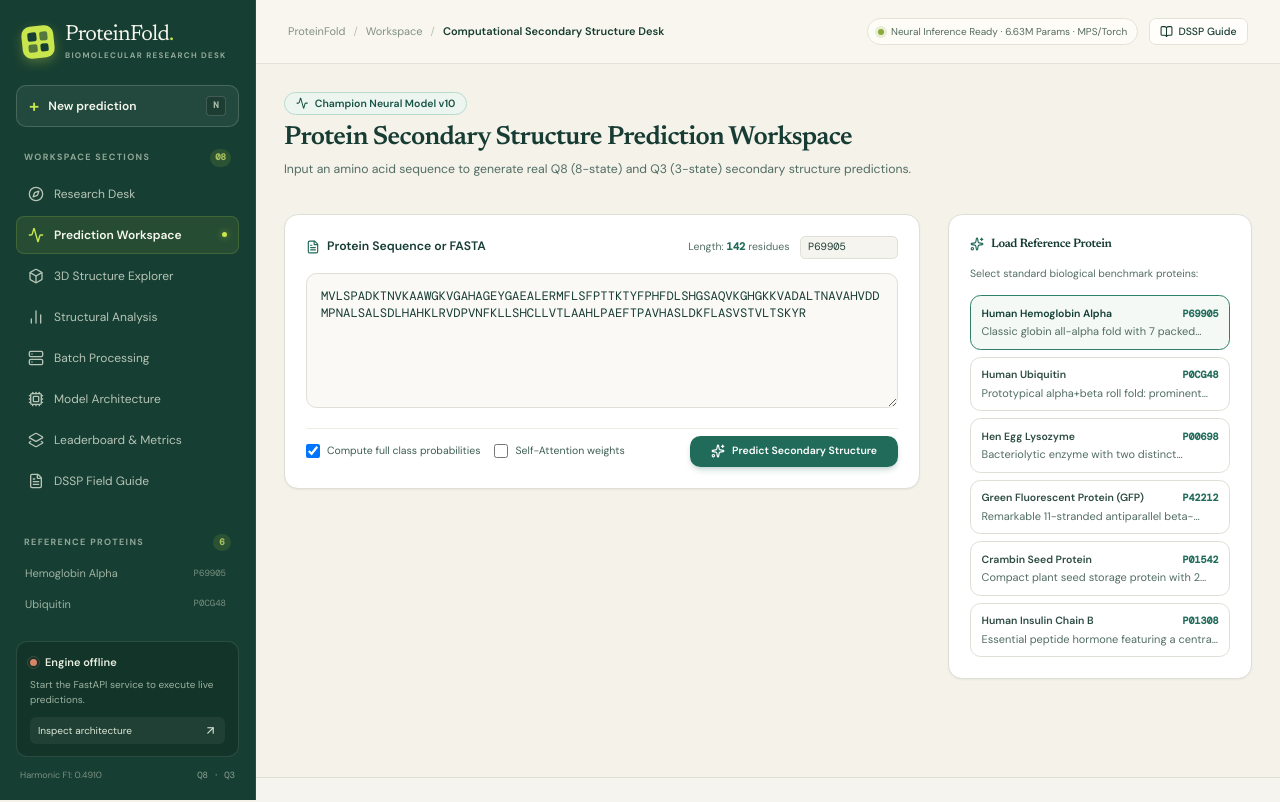
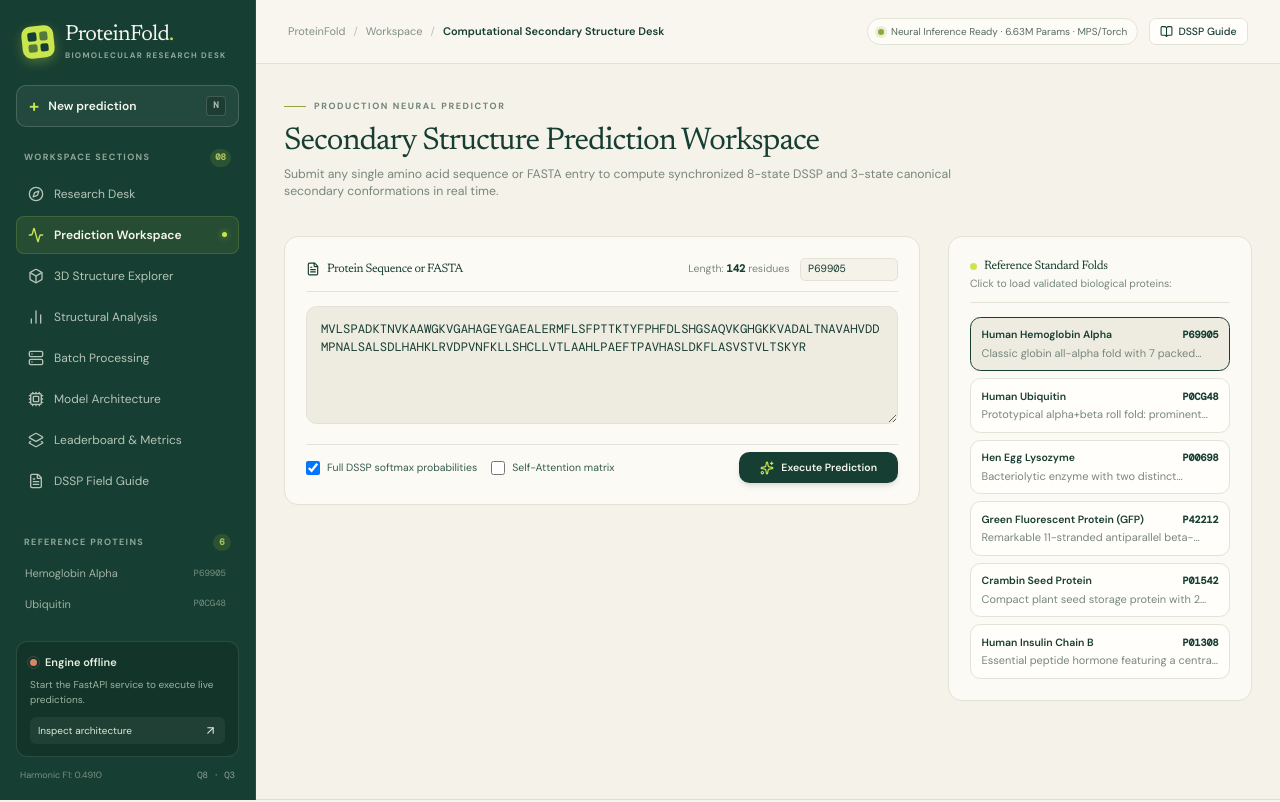
Before and after one commit to manyakaistha/helixq-protein-folding, a Next.js app in the folder frontend/: page /predict in a window 1280 px wide. Shown: the top 802 px of the page. Built offline with nearby package versions, Linux system fonts and the light colour scheme; no server answers; a web font is replaced by a local one.

Commit message:
feat(workspace): build synchronized single-sequence prediction workbench and 3D explorer page

```diff
--- a/frontend/src/app/predict/page.tsx
+++ b/frontend/src/app/predict/page.tsx
@@ -11,15 +11,22 @@ import {
   AlertCircle,
   BarChart2,
   CheckCircle2,
-  FileText
+  FileText,
+  Box,
+  Layers,
+  ArrowRight,
+  ClipboardCopy
 } from 'lucide-react';
-import { predictSequence, PredictionResult, exportPredictions } from '@/lib/api';
+import { predictSequence, PredictionResult, ResiduePrediction, exportPredictions } from '@/lib/api';
 import { EXAMPLE_PROTEINS, ExampleProtein } from '@/lib/constants';
 import { StructureViewer } from '@/components/StructureViewer';
+import { ProteinStructure3D } from '@/components/ProteinStructure3D';
 
 function PredictContent() {
   const searchParams = useSearchParams();
   const exampleId = searchParams?.get('example');
+  const querySeq = searchParams?.get('seq');
+  const queryId = searchParams?.get('id');
 
   const [sequenceInput, setSequenceInput] = useState<string>('');
   const [seqId, setSeqId] = useState<string>('protein_1');
@@ -30,9 +37,15 @@ function PredictContent() {
   const [error, setError] = useState<string | null>(null);
   const [prediction, setPrediction] = useState<PredictionResult | null>(null);
 
-  // Load example if passed in query param
+  // Synchronized active residue across 3D and 1D
+  const [selectedResidue, setSelectedResidue] = useState<ResiduePrediction | null>(null);
+
+  // Load example or query params
   useEffect(() => {
-    if (exampleId) {
+    if (querySeq) {
+      setSequenceInput(querySeq);
+      setSeqId(queryId || 'protein_custom');
+    } else if (exampleId) {
       const found = EXAMPLE_PROTEINS.find((p) => p.uniprotId === exampleId);
       if (found) {
         setSequenceInput(found.sequence);
@@ -42,7 +55,7 @@ function PredictContent() {
       setSequenceInput(EXAMPLE_PROTEINS[0].sequence);
       setSeqId(EXAMPLE_PROTEINS[0].uniprotId);
     }
-  }, [exampleId]);
+  }, [exampleId, querySeq, queryId]);
 
   const handleSelectExample = (prot: ExampleProtein) => {
     setSequenceInput(prot.sequence);
@@ -66,6 +79,9 @@ function PredictContent() {
         returnAttention
       );
       setPrediction(res);
+      if (res.residues.length > 0) {
+        setSelectedResidue(res.residues[0]);
+      }
     } catch (err: any) {
       setError(err.message || 'Failed to generate secondary structure prediction');
       setPrediction(null);
@@ -95,71 +111,79 @@ function PredictContent() {
     <div className="space-y-10">
       {/* Header */}
       <div className="space-y-2">
-        <div className="inline-flex items-center space-x-2 px-3 py-1 rounded-full bg-purple-50 dark:bg-purple-950/60 border border-purple-200 dark:border-purple-800 text-purple-700 dark:text-purple-300 text-xs font-semibold">
-          <Activity className="w-3.5 h-3.5" />
-          <span>Champion Neural Model v10</span>
+        <div className="eyebrow mb-1">
+          <span className="eyebrow-line" />
+          <span>PRODUCTION NEURAL PREDICTOR</span>
         </div>
-        <h1 className="text-3xl font-extrabold tracking-tight text-slate-900 dark:text-white">
-          Protein Secondary Structure Prediction Workspace
+        <h1 className="font-serif text-3xl sm:text-4xl text-[var(--forest)] font-normal tracking-tight">
+          Secondary Structure Prediction Workspace
         </h1>
-        <p className="text-sm text-slate-500 dark:text-slate-400">
-          Input an amino acid sequence to generate real Q8 (8-state) and Q3 (3-state) secondary structure predictions.
+        <p className="text-sm text-[var(--ink-muted)] max-w-3xl">
+          Submit any single amino acid sequence or FASTA entry to compute synchronized 8-state DSSP and 3-state canonical secondary conformations in real time.
         </p>
       </div>
 
       {/* Input Section */}
       <div className="grid grid-cols-1 lg:grid-cols-12 gap-8 items-start">
         {/* Sequence Input Card */}
-        <div className="lg:col-span-8 p-6 rounded-2xl bg-white dark:bg-slate-900 border border-slate-200 dark:border-slate-800 shadow-sm space-y-4">
-          <div className="flex flex-col sm:flex-row items-start sm:items-center justify-between gap-2">
-            <label htmlFor="seq-input" className="font-semibold text-sm text-slate-900 dark:text-white flex items-center space-x-2">
-              <FileText className="w-4 h-4 text-purple-600" />
+        <div className="lg:col-span-8 p-6 rounded-2xl bg-[var(--surface)] border border-[var(--line)] shadow-xs space-y-4">
+          <div className="flex flex-col sm:flex-row items-start sm:items-center justify-between gap-2 border-b border-[var(--line)] pb-3">
+            <label
+              htmlFor="seq-input"
+              className="font-serif font-semibold text-sm text-[var(--ink)] flex items-center space-x-2"
+            >
+              <FileText className="w-4 h-4 text-[var(--forest)]" />
               <span>Protein Sequence or FASTA</span>
             </label>
-            <div className="flex items-center space-x-3 text-xs text-slate-500">
-              <span>Length: <strong className="text-purple-600 font-mono">{rawLength}</strong> residues</span>
+            <div className="flex items-center space-x-3 text-xs text-[var(--ink-muted)]">
+              <span>
+                Length: <strong className="text-[var(--forest)] font-mono">{rawLength}</strong> residues
+              </span>
               <input
                 type="text"
                 placeholder="Protein ID"
                 value={seqId}
                 onChange={(e) => setSeqId(e.target.value)}
-                className="w-28 px-2 py-1 text-xs rounded-md border border-slate-200 dark:border-slate-700 bg-slate-50 dark:bg-slate-800 font-mono text-slate-800 dark:text-slate-200"
+                className="w-28 px-2 py-1 text-xs rounded-md border border-[var(--line)] bg-[var(--paper)] font-mono text-[var(--ink)]"
               />
             </div>
           </div>
 
           <textarea
             id="seq-input"
-            rows={6}
+            rows={5}
             value={sequenceInput}
             onChange={(e) => setSequenceInput(e.target.value)}
             placeholder="Paste raw amino acid sequence (e.g., MVLSPADKTN...) or FASTA format (>P69905...)"
-            className="w-full p-4 rounded-xl border border-slate-200 dark:border-slate-700 bg-slate-50/50 dark:bg-slate-800/50 font-mono text-xs sm:text-sm text-slate-900 dark:text-slate-100 placeholder:text-slate-400 focus:outline-none focus:ring-2 focus:ring-purple-600 transition-all resize-y"
+            className="w-full p-4 rounded-xl border border-[var(--line)] bg-[var(--paper-deep)] font-mono text-xs sm:text-sm text-[var(--ink)] placeholder:text-[var(--ink-faint)] focus:outline-hidden focus:ring-2 focus:ring-[var(--forest)] transition-all resize-y"
           />
 
-          {/* Model Options */}
-          <div className="flex flex-wrap items-center justify-between gap-4 pt-2 border-t border-slate-100 dark:border-slate-800 text-xs">
+          {/* Model Options & Predict Button */}
+          <div className="flex flex-wrap items-center justify-between gap-4 pt-2 border-t border-[var(--line)] text-xs">
             <div className="flex items-center space-x-4">
               <label className="flex items-center space-x-2 cursor-pointer select-none">
                 <input
                   type="checkbox"
                   checked={returnProbabilities}
                   onChange={(e) => setReturnProbabilities(e.target.checked)}
-                  className="rounded border-slate-300 text-purple-600 focus:ring-purple-500 w-4 h-4"
+                  className="rounded border-[var(--line)] text-[var(--forest)] focus:ring-[var(--forest)] w-4 h-4"
                 />
-                <span className="text-slate-600 dark:text-slate-300">Compute full class probabilities</span>
+                <span className="text-[var(--ink-soft)]">Full DSSP softmax probabilities</span>
               </label>
 
-              <label className="flex items-center space-x-2 cursor-pointer select-none" title="Extract real multihead attention matrix (for sequences <= 500 residues)">
+              <label
+                className="flex items-center space-x-2 cursor-pointer select-none"
+                title="Extract real multihead attention matrix (for sequences <= 500 residues)"
+              >
                 <input
                   type="checkbox"
                   checked={returnAttention}
                   disabled={rawLength > 500}
                   onChange={(e) => setReturnAttention(e.target.checked)}
-                  className="rounded border-slate-300 text-purple-600 focus:ring-purple-500 w-4 h-4 disabled:opacity-50"
+                  className="rounded border-[var(--line)] text-[var(--forest)] focus:ring-[var(--forest)] w-4 h-4 disabled:opacity-50"
                 />
-                <span className="text-slate-600 dark:text-slate-300">
-                  Self-Attention weights {rawLength > 500 && '(Seq > 500)'}
+                <span className="text-[var(--ink-soft)]">
+                  Self-Attention matrix {rawLength > 500 && '(&le; 500 res)'}
                 </span>
               </label>
             </div>
@@ -167,32 +191,34 @@ function PredictContent() {
             <button
               onClick={handlePredict}
               disabled={loading || rawLength === 0}
-              className="flex items-center space-x-2 px-6 py-2.5 rounded-xl bg-purple-600 hover:bg-purple-700 disabled:opacity-50 text-white font-semibold shadow-md shadow-purple-600/20 transition-all duration-150 hover:scale-[1.02]"
+              className="flex items-center space-x-2 px-6 py-2.5 rounded-xl bg-[var(--forest)] hover:bg-[#1a4a3c] disabled:opacity-50 text-[#f5f6ee] font-semibold shadow-md transition-all duration-150 hover:-translate-y-0.5"
             >
               {loading ? (
                 <>
-                  <RefreshCw className="w-4 h-4 animate-spin" />
-                  <span>Computing Inference...</span>
+                  <RefreshCw className="w-4 h-4 animate-spin text-[var(--lime)]" />
+                  <span>Computing Forward Pass...</span>
                 </>
               ) : (
                 <>
-                  <Sparkles className="w-4 h-4" />
-                  <span>Predict Secondary Structure</span>
+                  <Sparkles className="w-4 h-4 text-[var(--lime)]" />
+                  <span>Execute Prediction</span>
                 </>
               )}
             </button>
           </div>
         </div>
 
-        {/* Example Proteins Selector */}
-        <div className="lg:col-span-4 p-6 rounded-2xl bg-white dark:bg-slate-900 border border-slate-200 dark:border-slate-800 shadow-sm space-y-4">
-          <h3 className="font-semibold text-sm text-slate-900 dark:text-white flex items-center space-x-2">
-            <Sparkles className="w-4 h-4 text-purple-600" />
-            <span>Load Reference Protein</span>
-          </h3>
-          <p className="text-xs text-slate-500 dark:text-slate-400">
-            Select standard biological benchmark proteins:
-          </p>
+        {/* Reference Proteins Quick Loader */}
+        <div className="lg:col-span-4 p-6 rounded-2xl bg-[var(--surface)] border border-[var(--line)] shadow-xs space-y-4">
+          <div className="border-b border-[var(--line)] pb-3">
+            <h3 className="font-serif font-semibold text-sm text-[var(--ink)] flex items-center space-x-2">
+              <span className="w-2 h-2 rounded-full bg-[var(--lime)]" />
+              <span>Reference Standard Folds</span>
+            </h3>
+            <p className="text-xs text-[var(--ink-muted)] mt-0.5">
+              Click to load validated biological proteins:
+            </p>
+          </div>
 
           <div className="space-y-2">
             {EXAMPLE_PROTEINS.map((prot) => (
@@ -201,15 +227,15 @@ function PredictContent() {
                 onClick={() => handleSelectExample(prot)}
                 className={`w-full text-left p-3 rounded-xl border text-xs transition-all ${
                   seqId === prot.uniprotId
-                    ? 'border-purple-500 bg-purple-50/60 dark:bg-purple-950/40 text-purple-900 dark:text-purple-200 shadow-xs'
-                    : 'border-slate-200 dark:border-slate-800 hover:bg-slate-50 dark:hover:bg-slate-800/60 text-slate-700 dark:text-slate-300'
+                    ? 'border-[var(--forest)] bg-[var(--paper-deep)] text-[var(--ink)] shadow-xs'
+                    : 'border-[var(--line)] bg-[var(--surface-high)] hover:bg-[var(--paper)] text-[var(--ink-soft)]'
                 }`}
               >
                 <div className="flex items-center justify-between font-semibold">
-                  <span>{prot.name}</span>
-                  <span className="font-mono text-[10px] text-purple-600 dark:text-purple-400">{prot.uniprotId}</span>
+                  <span className="text-[var(--ink)]">{prot.name}</span>
+                  <span className="font-mono text-[10px] text-[var(--forest)]">{prot.uniprotId}</span>
                 </div>
-                <div className="text-[11px] text-slate-500 dark:text-slate-400 mt-1 line-clamp-1">
+                <div className="text-[11px] text-[var(--ink-muted)] mt-1 line-clamp-1">
                   {prot.description}
                 </div>
               </button>
@@ -218,30 +244,31 @@ function PredictContent() {
         </div>
       </div>
 
-      {/* Error Banner */}
+      {/* Error Alert */}
       {error && (
-        <div className="p-4 rounded-xl bg-rose-50 dark:bg-rose-950/40 border border-rose-200 dark:border-rose-800 flex items-start space-x-3 text-rose-800 dark:text-rose-300 text-sm">
-          <AlertCircle className="w-5 h-5 flex-shrink-0 text-rose-600 mt-0.5" />
+        <div className="p-4 rounded-xl bg-rose-50 border border-rose-200 flex items-start space-x-3 text-rose-800 text-sm">
+          <AlertCircle className="w-5 h-5 shrink-0 text-rose-600 mt-0.5" />
           <div>
             <strong className="font-semibold">Prediction Error:</strong> {error}
           </div>
         </div>
       )}
 
-      {/* Prediction Output Results */}
+      {/* Prediction Results Display */}
       {prediction && (
-        <div className="space-y-6 pt-4">
-          <div className="flex flex-col sm:flex-row items-start sm:items-center justify-between gap-4 p-4 rounded-2xl bg-white dark:bg-slate-900 border border-slate-200 dark:border-slate-800 shadow-xs">
+        <div className="space-y-8 pt-4">
+          {/* Header Summary & Actions Bar */}
+          <div className="flex flex-col sm:flex-row items-start sm:items-center justify-between gap-4 p-5 rounded-2xl bg-[var(--surface)] border border-[var(--line)] shadow-xs">
             <div className="flex items-center space-x-3">
-              <div className="w-10 h-10 rounded-xl bg-emerald-100 dark:bg-emerald-950/60 flex items-center justify-center text-emerald-600 dark:text-emerald-400">
+              <div className="w-10 h-10 rounded-xl bg-[rgba(30,120,94,0.12)] flex items-center justify-center text-[var(--forest)]">
                 <CheckCircle2 className="w-5 h-5" />
               </div>
               <div>
-                <h3 className="font-bold text-slate-900 dark:text-white">
-                  Prediction Generated Successfully
+                <h3 className="font-serif font-bold text-base text-[var(--ink)]">
+                  Neural Prediction Output Ready
                 </h3>
-                <p className="text-xs text-slate-500 dark:text-slate-400">
-                  Model: {prediction.model_version} • Device: {prediction.device} • Length: {prediction.length} residues
+                <p className="text-xs text-[var(--ink-muted)]">
+                  Protein: <span className="font-mono font-medium text-[var(--ink)]">{prediction.id}</span> &middot; Model: {prediction.model_version} &middot; Device: {prediction.device} &middot; {prediction.length} Residues
                 </p>
               </div>
             </div>
@@ -249,38 +276,52 @@ function PredictContent() {
             <div className="flex flex-wrap items-center gap-2">
               <Link
                 href={`/analysis?seq=${encodeURIComponent(prediction.sequence)}&id=${encodeURIComponent(prediction.id)}&q8=${encodeURIComponent(prediction.q8)}&q3=${encodeURIComponent(prediction.q3)}`}
-                className="flex items-center space-x-1.5 px-3 py-1.5 rounded-lg bg-indigo-50 dark:bg-indigo-950/60 hover:bg-indigo-100 text-indigo-700 dark:text-indigo-300 text-xs font-semibold transition-colors"
+                className="flex items-center space-x-1.5 px-3 py-1.5 rounded-lg bg-[rgba(30,120,94,0.1)] hover:bg-[rgba(30,120,94,0.18)] text-[var(--forest)] text-xs font-semibold transition-colors"
               >
-                <BarChart2 className="w-4 h-4 text-indigo-600" />
-                <span>Deep Analysis</span>
+                <BarChart2 className="w-4 h-4" />
+                <span>Structural Forensics</span>
               </Link>
 
               <button
                 onClick={() => handleDownload('csv')}
-                className="flex items-center space-x-1 px-3 py-1.5 rounded-lg border border-slate-200 dark:border-slate-700 bg-white dark:bg-slate-800 hover:bg-slate-50 text-slate-700 dark:text-slate-300 text-xs font-medium transition-colors"
+                className="flex items-center space-x-1 px-3 py-1.5 rounded-lg border border-[var(--line)] bg-[var(--paper)] hover:bg-[var(--surface-high)] text-[var(--ink)] text-xs font-medium transition-colors"
               >
-                <Download className="w-3.5 h-3.5 text-purple-600" />
+                <Download className="w-3.5 h-3.5 text-[var(--forest)]" />
                 <span>CSV</span>
               </button>
+
               <button
                 onClick={() => handleDownload('fasta')}
-                className="flex items-center space-x-1 px-3 py-1.5 rounded-lg border border-slate-200 dark:border-slate-700 bg-white dark:bg-slate-800 hover:bg-slate-50 text-slate-700 dark:text-slate-300 text-xs font-medium transition-colors"
+                className="flex items-center space-x-1 px-3 py-1.5 rounded-lg border border-[var(--line)] bg-[var(--paper)] hover:bg-[var(--surface-high)] text-[var(--ink)] text-xs font-medium transition-colors"
               >
-                <Download className="w-3.5 h-3.5 text-purple-600" />
+                <Download className="w-3.5 h-3.5 text-[var(--forest)]" />
                 <span>FASTA</span>
               </button>
+
               <button
                 onClick={() => handleDownload('json')}
-                className="flex items-center space-x-1 px-3 py-1.5 rounded-lg border border-slate-200 dark:border-slate-700 bg-white dark:bg-slate-800 hover:bg-slate-50 text-slate-700 dark:text-slate-300 text-xs font-medium transition-colors"
+                className="flex items-center space-x-1 px-3 py-1.5 rounded-lg border border-[var(--line)] bg-[var(--paper)] hover:bg-[var(--surface-high)] text-[var(--ink)] text-xs font-medium transition-colors"
               >
-                <Download className="w-3.5 h-3.5 text-purple-600" />
+                <Download className="w-3.5 h-3.5 text-[var(--forest)]" />
                 <span>JSON</span>
               </button>
             </div>
           </div>
 
-          {/* Interactive 3-Row Structure Viewer */}
-          <StructureViewer prediction={prediction} />
+          {/* 3D Protein Structure Viewer */}
+          <ProteinStructure3D
+            prediction={prediction}
+            selectedResiduePosition={selectedResidue?.position}
+            onSelectResidue={setSelectedResidue}
+            height={460}
+          />
+
+          {/* 1D Alignment Viewer & Inspection Panel */}
+          <StructureViewer
+            prediction={prediction}
+            selectedResiduePosition={selectedResidue?.position}
+            onSelectResidue={setSelectedResidue}
+          />
         </div>
       )}
     </div>
@@ -289,7 +330,13 @@ function PredictContent() {
 
 export default function PredictPage() {
   return (
-    <Suspense fallback={<div className="p-8 text-center text-xs text-slate-400">Loading prediction workspace...</div>}>
+    <Suspense
+      fallback={
+        <div className="p-12 text-center text-xs text-[var(--ink-muted)]">
+          Loading prediction workspace...
+        </div>
+      }
+    >
       <PredictContent />
     </Suspense>
   );
```
Also changed, not shown: frontend/src/app/viewer/page.tsx (+132 -33 lines).
